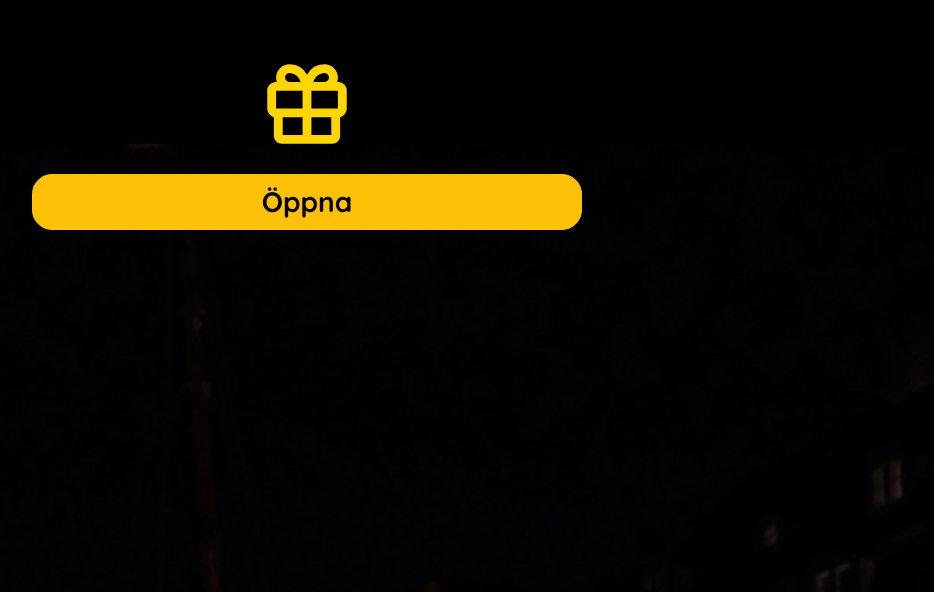
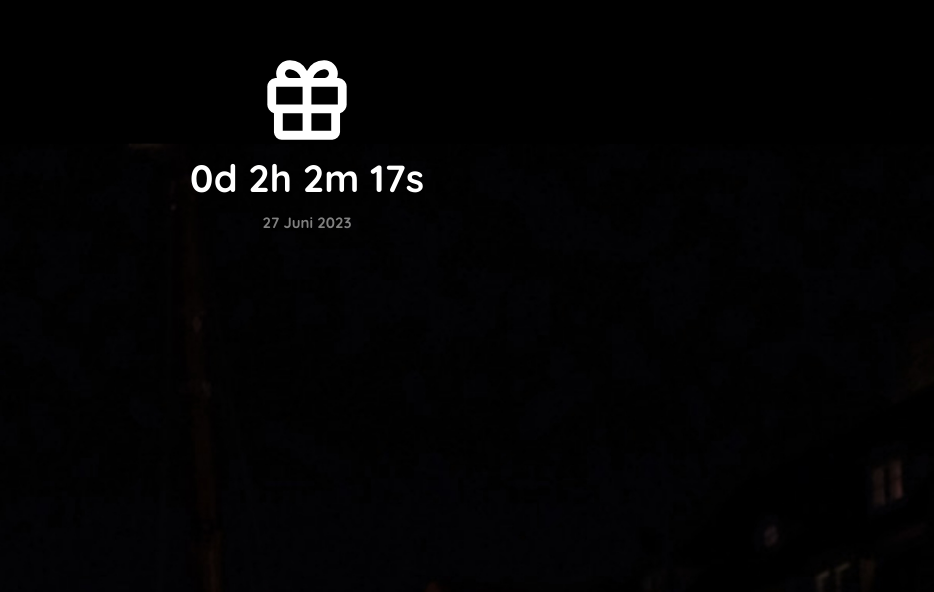
Before and after one commit to operation50Backup/backup-operation-50, a plain HTML site: page index.html in a window 1280 px wide. Shown: the part 208-800 px from the top of the page, without its empty margins (333-1267 px from the left). Drawn offline with nearby package versions, Linux system fonts and the light colour scheme.

Commit message:
Update index.html

```diff
--- a/index.html
+++ b/index.html
@@ -227,7 +227,7 @@
     <script>
 
   //Räkna ut antal sekunder till 27 juni
-  var targetTime = new Date("2023-06-26 13:00:00"); // Replace with your target time
+  var targetTime = new Date("2023-06-26 20:28:00"); // Replace with your target time
   var x = setInterval(function() {
     var currentTime = new Date().getTime();
     var timeDifference = targetTime.getTime() - currentTime;
```
